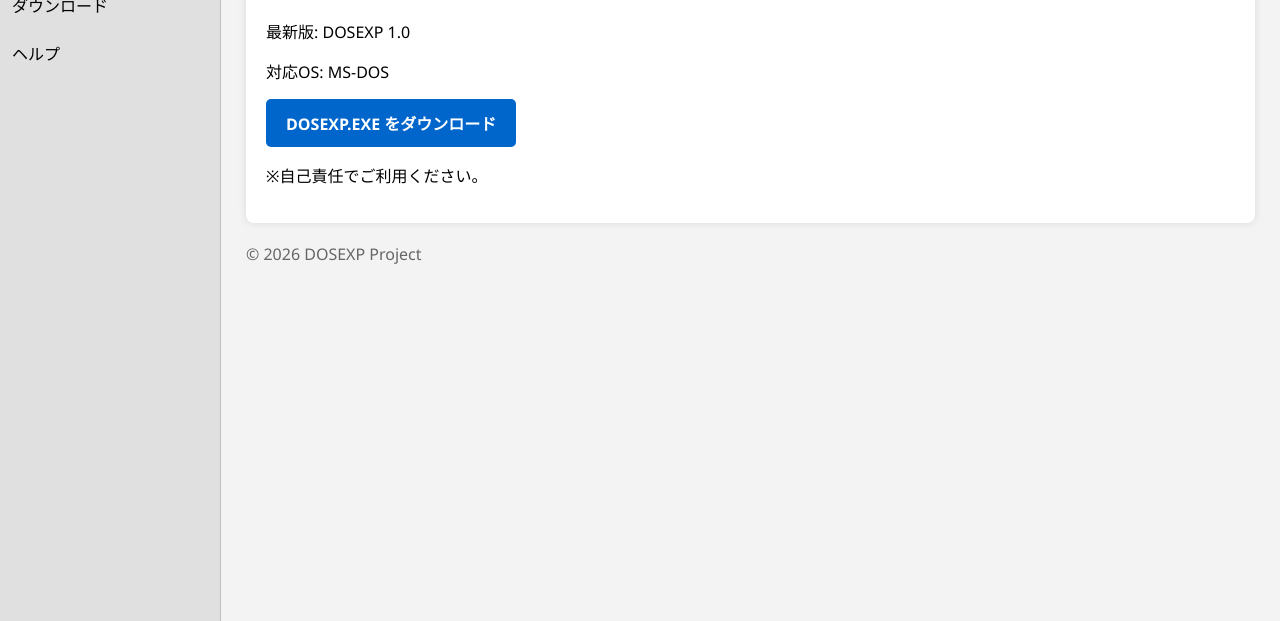
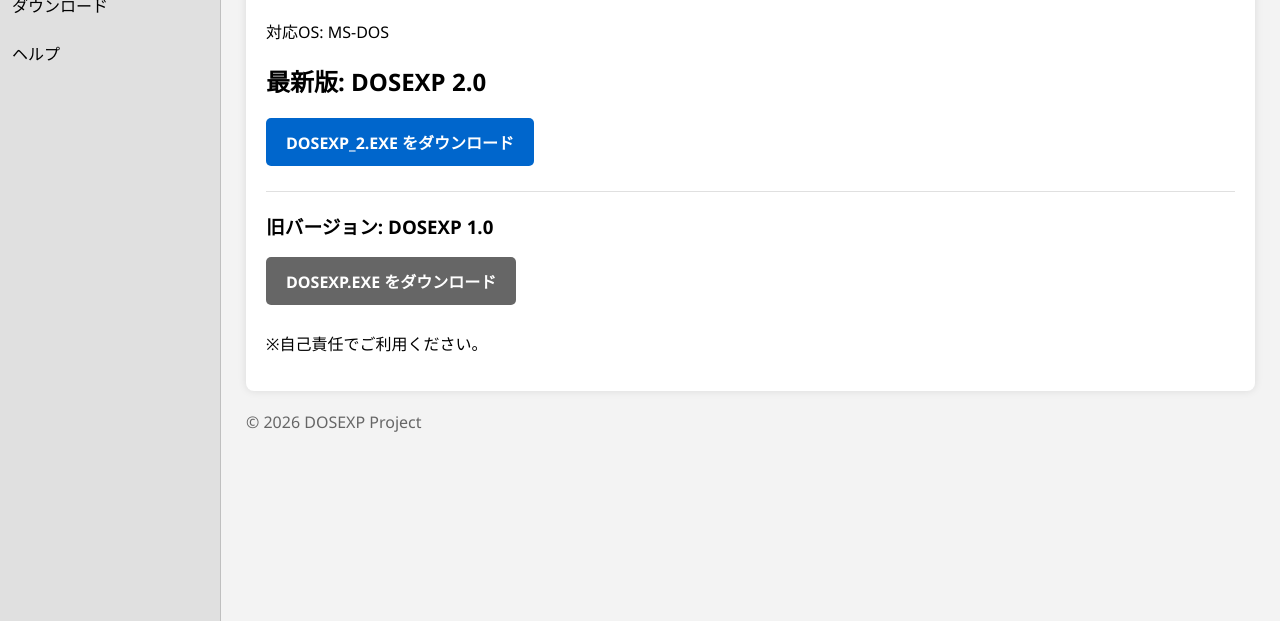
Before and after one commit to KuzunoShoki/dosexp, a plain HTML site: page index.html in a window 1280 px wide. Both pictures are taken after a click on the button "ダウンロード". Shown: the part 186-807 px from the top of the page. Drawn offline with Linux system fonts and the light colour scheme.

Commit message:
Revise index.html for DOSEXP version update
Updated the DOSEXP HTML structure and styles, including new version information and download links.

```diff
--- a/index.html
+++ b/index.html
@@ -74,10 +74,25 @@ header{
     padding:12px 20px;
     border-radius:5px;
     font-weight:bold;
+    margin-bottom:10px;
 }
 
 .download-btn:hover{
     background:#004c99;
+}
+
+.download-btn.old{
+    background:#666666;
+}
+
+.download-btn.old:hover{
+    background:#4d4d4d;
+}
+
+.version-block{
+    margin-bottom:20px;
+    padding-bottom:15px;
+    border-bottom:1px solid #e0e0e0;
 }
 
 footer{
@@ -163,18 +178,26 @@ footer{
                 <h1>ダウンロード</h1>
 
                 <p>
-                最新版: DOSEXP 1.0
-                </p>
-
-                <p>
                 対応OS: MS-DOS
                 </p>
 
-                <a href="DOSEXP.EXE"
-                   download
-                   class="download-btn">
-                   DOSEXP.EXE をダウンロード
-                </a>
+                <div class="version-block">
+                    <h2>最新版: DOSEXP 2.0</h2>
+                    <a href="DOSEXP_2.EXE"
+                       download
+                       class="download-btn">
+                       DOSEXP_2.EXE をダウンロード
+                    </a>
+                </div>
+
+                <div>
+                    <h3>旧バージョン: DOSEXP 1.0</h3>
+                    <a href="DOSEXP.EXE"
+                       download
+                       class="download-btn old">
+                       DOSEXP.EXE をダウンロード
+                    </a>
+                </div>
 
                 <p>
                 ※自己責任でご利用ください。
@@ -200,9 +223,6 @@ C:\> DOSEXP
                     <li>ダブルクリックで開く</li>
                     <li>ドラッグでウィンドウ移動</li>
                 </ul>
-
-                <h3> </h3>
-                </p>
             </div>
         </div>
 
```
